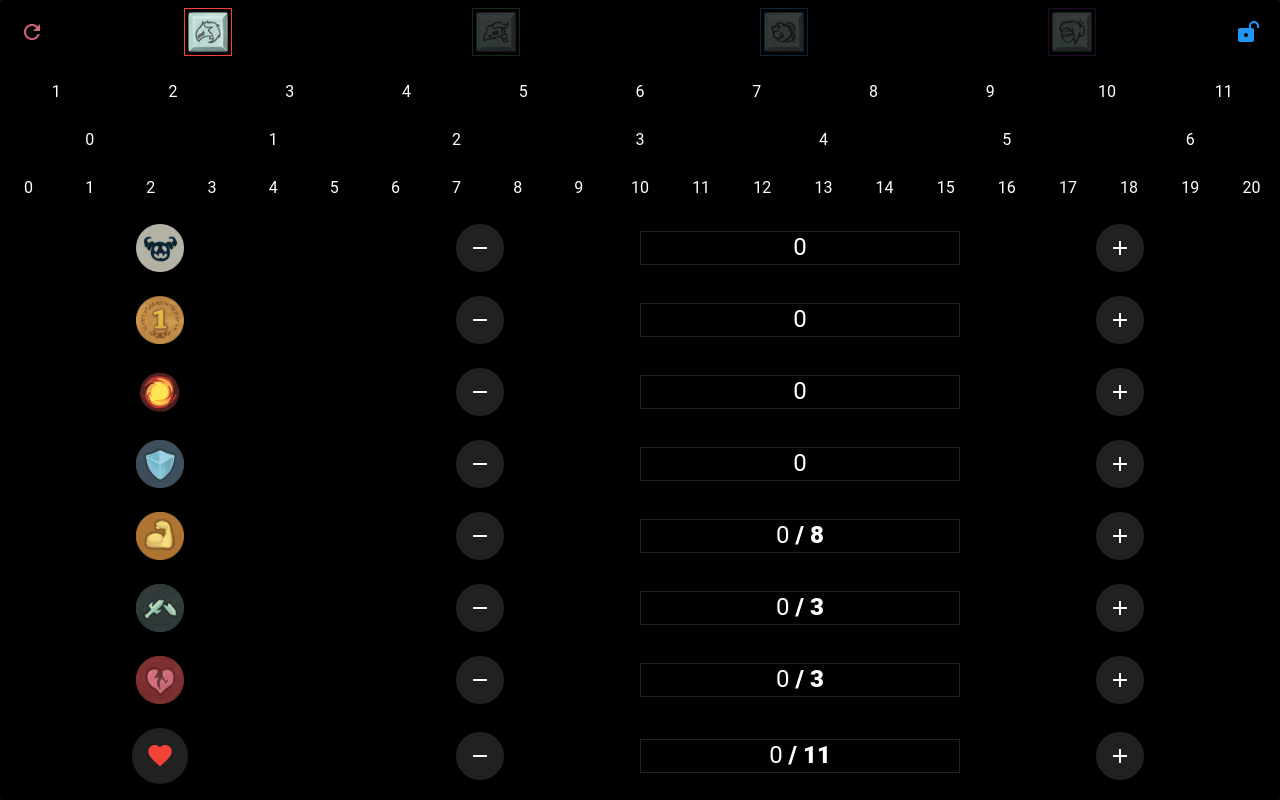
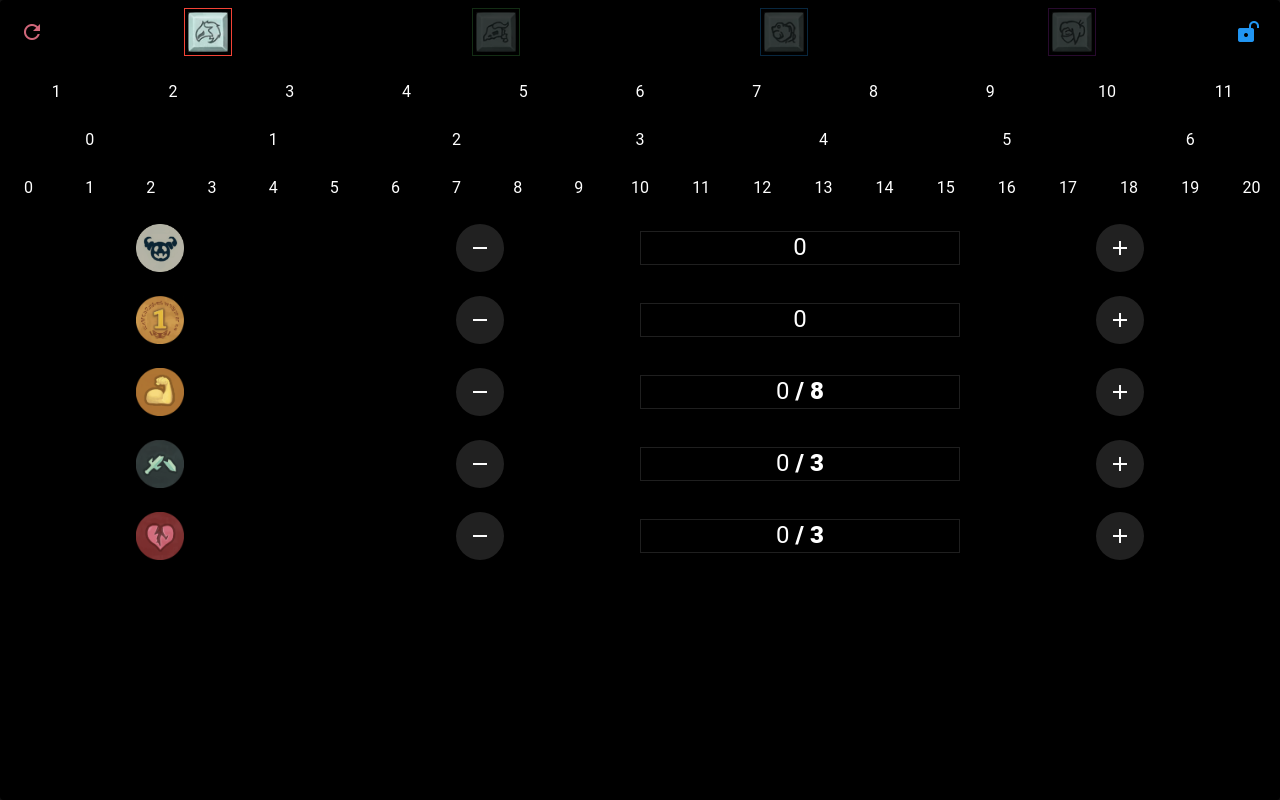
Before and after one commit to sschuchinsky/stshelper, a Vue app: page / in a window 1280 px wide. Built offline with nearby package versions, Linux system fonts and the light colour scheme; a small style sheet from the web is missing.

Commit message:
Elimina elementos de la lista de contadores

```diff
--- a/src/components/BlockBar.vue
+++ b/src/components/BlockBar.vue
@@ -1,8 +1,8 @@
 <template>
   <v-row no-gutters class="ga-1">
-    <v-col v-for="n in MAX_BLOCK+1" :class="{ 'bg-grey': n <= block }"
-      @click="() => { store.setCounterProperty('block', n) }">
-      {{ n-1 }}
+    <v-col v-for="n in MAX_BLOCK + 1" :class="{ 'bg-grey': n <= block }"
+      @click="() => { store.setCounterBarProperty('block', n) }">
+      {{ n - 1 }}
     </v-col>
   </v-row>
 </template>
@@ -16,10 +16,10 @@ const MAX_BLOCK = 20
 const store = useAppStore()
 
 const block = computed(() => {
-  const propertySearchedIndex = store.properties.findIndex(p => p.name === 'block')
+  const propertySearchedIndex = store.propertiesBars.findIndex(p => p.name === 'block')
 
-  if (propertySearchedIndex != -1 && store.properties[propertySearchedIndex]) {
-    return store.properties[propertySearchedIndex].counter
+  if (propertySearchedIndex != -1 && store.propertiesBars[propertySearchedIndex]) {
+    return store.propertiesBars[propertySearchedIndex].counter
   }
   return 0
 })
--- a/src/components/EnergyBar.vue
+++ b/src/components/EnergyBar.vue
@@ -1,7 +1,7 @@
 <template>
   <v-row no-gutters class="ga-1">
     <v-col v-for="n in MAX_ENERGY + 1" :class="{ 'bg-blue': n <= energy }"
-      @click="() => { store.setCounterProperty('energy', n) }">
+      @click="() => { store.setCounterBarProperty('energy', n) }">
       {{ n - 1 }}
     </v-col>
   </v-row>
@@ -16,10 +16,10 @@ const MAX_ENERGY = 6
 const store = useAppStore()
 
 const energy = computed(() => {
-  const propertySearchedIndex = store.properties.findIndex(p => p.name === 'energy')
+  const propertySearchedIndex = store.propertiesBars.findIndex(p => p.name === 'energy')
 
-  if (propertySearchedIndex != -1 && store.properties[propertySearchedIndex]) {
-    return store.properties[propertySearchedIndex].counter
+  if (propertySearchedIndex != -1 && store.propertiesBars[propertySearchedIndex]) {
+    return store.propertiesBars[propertySearchedIndex].counter
   }
   return 0
 })
--- a/src/components/HpBar.vue
+++ b/src/components/HpBar.vue
@@ -1,6 +1,6 @@
 <template>
   <v-row no-gutters class="ga-1">
-    <v-col v-for="n in hpMax" :class="{ 'bg-red': n <= hp }" @click="() => { store.setCounterProperty('hp', n) }">
+    <v-col v-for="n in hpMax" :class="{ 'bg-red': n <= hp }" @click="() => { store.setCounterBarProperty('hp', n) }">
       {{ n }}
     </v-col>
   </v-row>
@@ -13,19 +13,19 @@ import { computed } from 'vue';
 const store = useAppStore()
 
 const hpMax = computed((): number => {
-  const propertySearchedIndex = store.properties.findIndex(p => p.name === 'hp')
+  const propertySearchedIndex = store.propertiesBars.findIndex(p => p.name === 'hp')
 
-  if (propertySearchedIndex != -1 && store.properties[propertySearchedIndex] && store.properties[propertySearchedIndex].max) {
-    return store.properties[propertySearchedIndex].max
+  if (propertySearchedIndex != -1 && store.propertiesBars[propertySearchedIndex] && store.propertiesBars[propertySearchedIndex].max) {
+    return store.propertiesBars[propertySearchedIndex].max
   }
   return 0
 })
 
 const hp = computed((): number => {
-  const propertySearchedIndex = store.properties.findIndex(p => p.name === 'hp')
+  const propertySearchedIndex = store.propertiesBars.findIndex(p => p.name === 'hp')
 
-  if (propertySearchedIndex != -1 && store.properties[propertySearchedIndex] && store.properties[propertySearchedIndex].max) {
-    return store.properties[propertySearchedIndex].counter
+  if (propertySearchedIndex != -1 && store.propertiesBars[propertySearchedIndex] && store.propertiesBars[propertySearchedIndex].max) {
+    return store.propertiesBars[propertySearchedIndex].counter
   }
   return 0
 })
--- a/src/data/characters.ts
+++ b/src/data/characters.ts
@@ -20,13 +20,18 @@ import enemy from '@/assets/enemy.png'
 export const commonsProperties: Attribute[] = [
   { name: 'enemy', image: enemy, counter: 0 },
   { name: 'gold', image: gold, counter: 0 },
-  { name: 'energy', counter: 0 },
-  { name: 'block', image: block, counter: 0 },
 
   { name: 'strength', image: strength, counter: 0, max: 8 },
   { name: 'weak', image: weak, counter: 0, max: 3 },
   { name: 'vulnerable', image: vulnerable, counter: 0, max: 3 },
 ]
+
+
+export const commonsPropertiesBars: Attribute[] = [
+  { name: 'energy', counter: 0 },
+  { name: 'block', image: block, counter: 0 },
+]
+
 
 export const characters: Character[] = [
   {
@@ -35,8 +40,8 @@ export const characters: Character[] = [
     color: 'red',
     energyImage: ironcladEnergy,
     customAttributes: [
-      { name: 'hp', icon: 'mdi-heart', color: 'red', counter: 0, max: 11 }
-    ]
+    ],
+    hp: { name: 'hp', icon: 'mdi-heart', color: 'red', counter: 0, max: 11 }
   },
   {
     name: 'silent',
@@ -44,9 +49,9 @@ export const characters: Character[] = [
     color: 'green',
     energyImage: silentEnergy,
     customAttributes: [
-      { name: 'hp', icon: 'mdi-heart', color: 'red', counter: 0, max: 9 },
       { name: 'shiv', image: shiv, counter: 0, max: 5 }
-    ]
+    ],
+    hp: { name: 'hp', icon: 'mdi-heart', color: 'red', counter: 0, max: 9 }
   },
   {
     name: 'defect',
@@ -54,8 +59,8 @@ export const characters: Character[] = [
     color: 'blue',
     energyImage: defectEnergy,
     customAttributes: [
-      { name: 'hp', icon: 'mdi-heart', color: 'red', counter: 0, max: 9 },
-    ]
+    ],
+    hp: { name: 'hp', icon: 'mdi-heart', color: 'red', counter: 0, max: 9 }
   },
   {
     name: 'watcher',
@@ -63,8 +68,8 @@ export const characters: Character[] = [
     color: 'purple',
     energyImage: watcherEnergy,
     customAttributes: [
-      { name: 'hp', icon: 'mdi-heart', color: 'red', counter: 0, max: 9 },
       { name: 'miracle', image: miracle, counter: 0, max: 5 }
-    ]
+    ],
+    hp: { name: 'hp', icon: 'mdi-heart', color: 'red', counter: 0, max: 9 },
   }
 ]
--- a/src/stores/app.store.ts
+++ b/src/stores/app.store.ts
@@ -1,10 +1,11 @@
 import { defineStore } from 'pinia'
 import type { AppState, Character } from '@/types/app.types'
-import { characters, commonsProperties } from '@/data/characters'
+import { characters, commonsProperties, commonsPropertiesBars } from '@/data/characters'
 
 export const useAppStore = defineStore('app', {
   state: (): AppState => ({
     characterSelected: undefined,
+    propertiesBars: [],
     properties: []
   }),
 
@@ -21,19 +22,14 @@ export const useAppStore = defineStore('app', {
     selectCharacter(c: Character) {
       this.characterSelected = c
       this.properties = commonsProperties
+      this.properties = [...commonsProperties, ...c.customAttributes]
+      this.propertiesBars = [c.hp, ...commonsPropertiesBars]
+    },
+    setCounterBarProperty(name: string, counter: number) {
+      const propertySearchedIndex = this.propertiesBars.findIndex(p => p.name === name)
 
-      const energyIndex = this.properties.findIndex(v => v.name === 'energy')
-      if (energyIndex != -1 && this.properties[energyIndex]) {
-        this.properties[energyIndex].image = c.energyImage
-      }
-
-      this.properties = [...commonsProperties, ...c.customAttributes]
-    },
-    setCounterProperty(name: string, counter: number) {
-      const propertySearchedIndex = this.properties.findIndex(p => p.name === name)
-
-      if (propertySearchedIndex != -1 && this.properties[propertySearchedIndex]) {
-        this.properties[propertySearchedIndex].counter = counter
+      if (propertySearchedIndex != -1 && this.propertiesBars[propertySearchedIndex]) {
+        this.propertiesBars[propertySearchedIndex].counter = counter
       }
     }
   },
--- a/src/types/app.types.ts
+++ b/src/types/app.types.ts
@@ -1,5 +1,6 @@
 export interface AppState {
   characterSelected?: Character
+  propertiesBars: Attribute[]
   properties: Attribute[]
 }
 
@@ -20,4 +21,5 @@ export interface Character {
   color: string
   energyImage: string
   customAttributes: Attribute[]
+  hp: Attribute
 }
```
